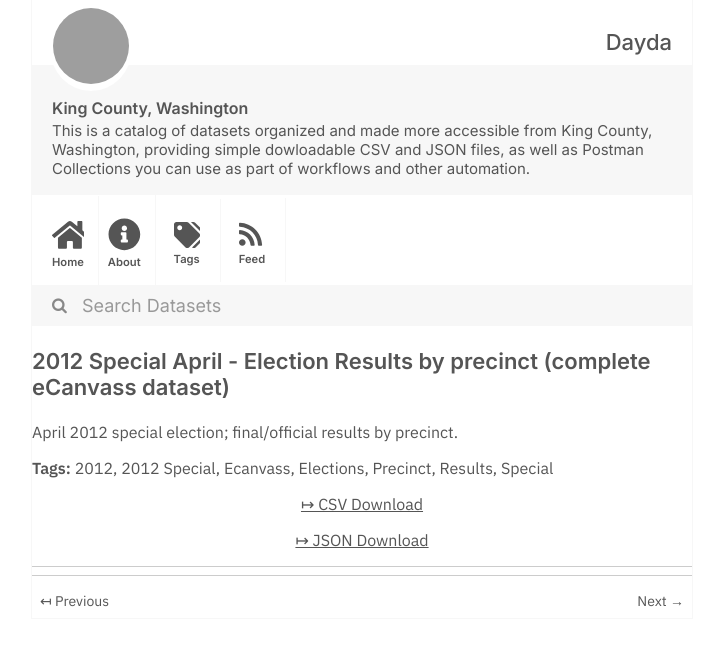
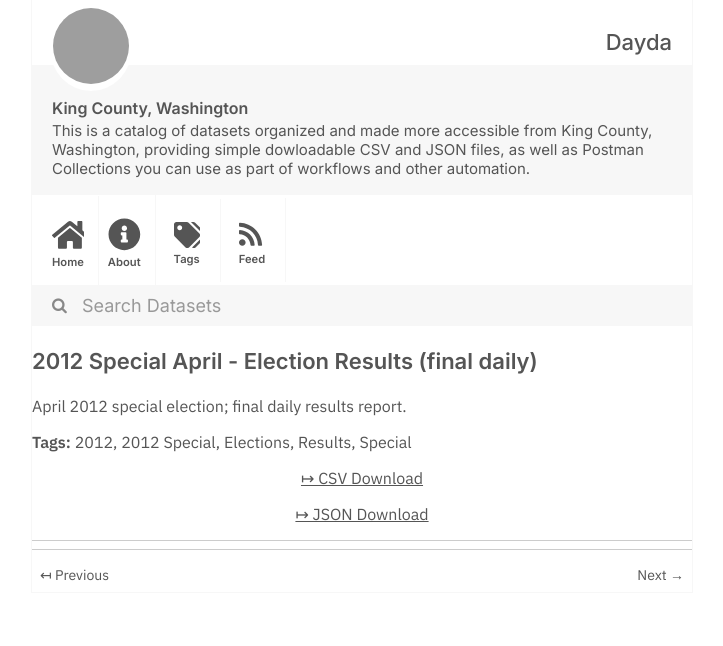
Before and after one commit to dayda-entities/king-county-washington, a Jekyll site: the page built from _posts/2020-11-10-2012-special-april-election-re.md, in a window 1280 px wide, cut to the strip 0-646 px from the top of the page. Shown: the whole strip, without its empty margins (278-1001 px from the left). Built offline with Jekyll 4.4.1, drawn with Linux system fonts in a browser that asks for light colours; grey boxes are pictures that could not be loaded.

```diff
--- a/_posts/2020-11-10-2012-special-april-election-re.md
+++ b/_posts/2020-11-10-2012-special-april-election-re.md
@@ -1,22 +1,20 @@
 ---
-title: 2012 Special April - Election Results by precinct (complete eCanvass dataset)
-created: '2020-11-10T16:58:39.574841'
-modified: '2020-11-10T16:58:39.574853'
+title: 2012 Special April - Election Results (final daily)
+created: '2020-11-10T16:58:45.362346'
+modified: '2020-11-10T16:58:45.362357'
 state: active
 type: dataset
 tags:
   - '2012'
   - 2012 Special
-  - Ecanvass
   - Elections
-  - Precinct
   - Results
   - Special
 groups:
   - Local Government
-csv_url: 'https://data.kingcounty.gov/api/views/kt8p-gznb/rows.csv?accessType=DOWNLOAD'
-json_url: 'https://data.kingcounty.gov/api/views/kt8p-gznb/rows.json?accessType=DOWNLOAD'
+csv_url: 'https://data.kingcounty.gov/api/views/vek2-ctw9/rows.csv?accessType=DOWNLOAD'
+json_url: 'https://data.kingcounty.gov/api/views/vek2-ctw9/rows.json?accessType=DOWNLOAD'
 layout: post
 
 ---
-April 2012 special election; final/official results by precinct.
+April 2012 special election; final daily results report.
```
